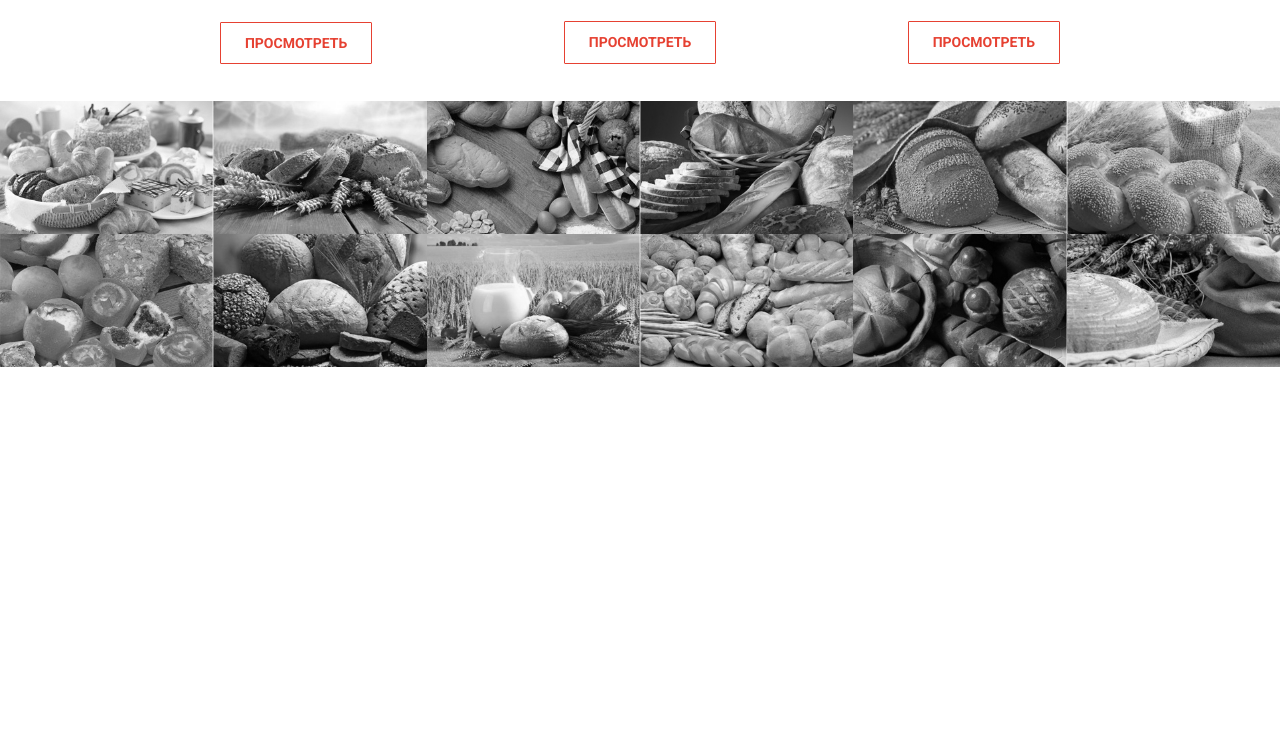
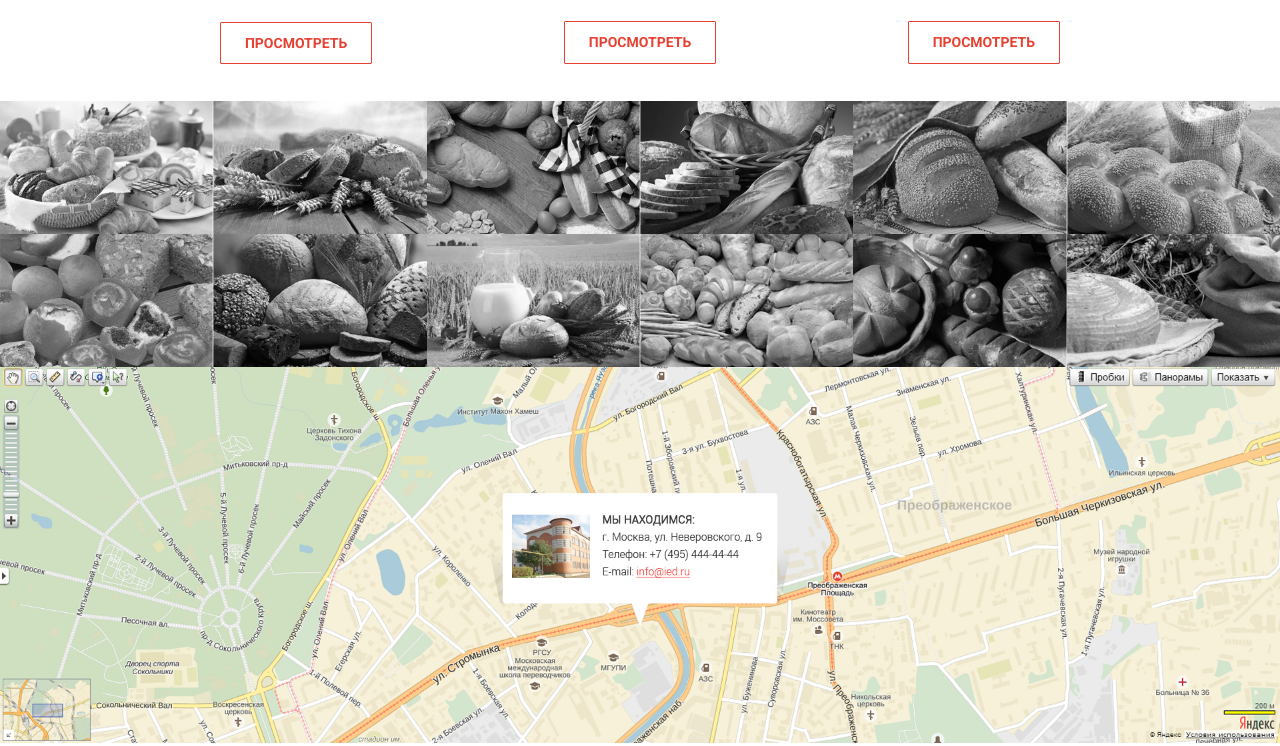
Before and after one commit to GerasimovRoman76/project-balashiha-bread, a website: page index.html in a window 1280 px wide. Shown: the part 1550-2296 px from the top of the page. Before the commit the page ends 1917 px from the top, so only its background shows below. Drawn offline with Linux system fonts and the light colour scheme.

Commit message:
feat: add section ymap in index.html

```diff
--- a/index.html
+++ b/index.html
@@ -215,7 +215,7 @@
     <section class="offer">
     </section>
     <!-- /.offer -->
-    <section class="gallery">
+    <dsection class="gallery">
       <div class="gallery__container">
         <img src="img/gallery/gallery-1.jpg" alt="фото" class="gallery__image">
         <img src="img/gallery/gallery-2.jpg" alt="фото" class="gallery__image">
@@ -231,8 +231,18 @@
         <img src="img/gallery/gallery-12.jpg" alt="фото" class="gallery__image">
       </div>
       <!-- /.galliry__container -->
+    </dsection>
+    <!-- /.gallery -->
+    <section class="ymap">
+      <div class="ymap-container">
+        <img src="img/map.jpg" alt="адрес"> <!-- /карта временно -->
+        <div class="loader loader-default"></div>
+        <div id="map-yandex"></div>
+      </div>
+      <!-- .ymap-container -->
     </section>
-    <!-- /.gallery -->
   </main>
+
+
 </body>
 </html>
--- a/sass/style.sass
+++ b/sass/style.sass
@@ -8,3 +8,4 @@
 @import 'templates/_advantages'
 @import 'templates/_catalog'
 @import 'templates/_gallery'
+@import 'templates/_map'
--- /dev/null
+++ b/sass/templates/_map.sass
@@ -0,0 +1,6 @@
+.ymap
+  background-color: $light
+  &-container
+    width: 100%
+    max-width: 1920px
+    margin: 0 auto
```
Also changed, not shown: css/style.css, img/map.jpg (added), 1 other file.
